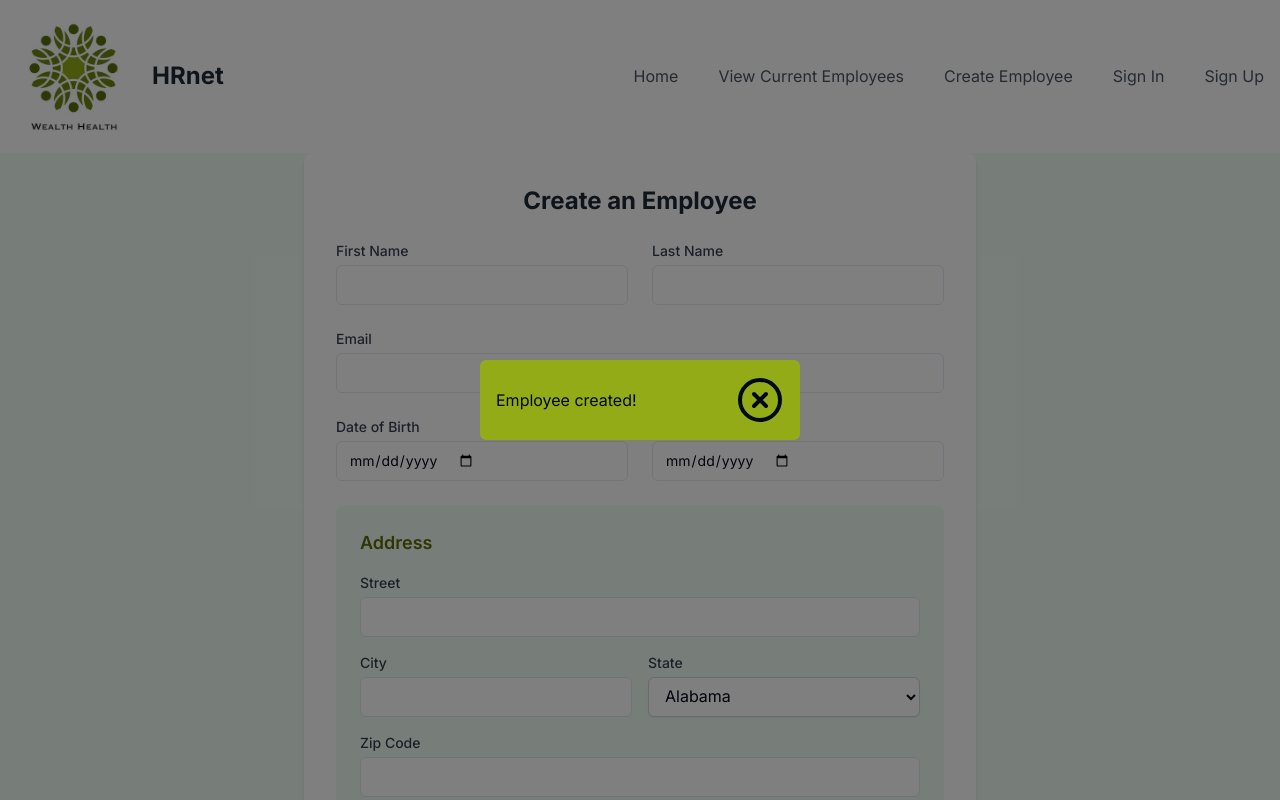
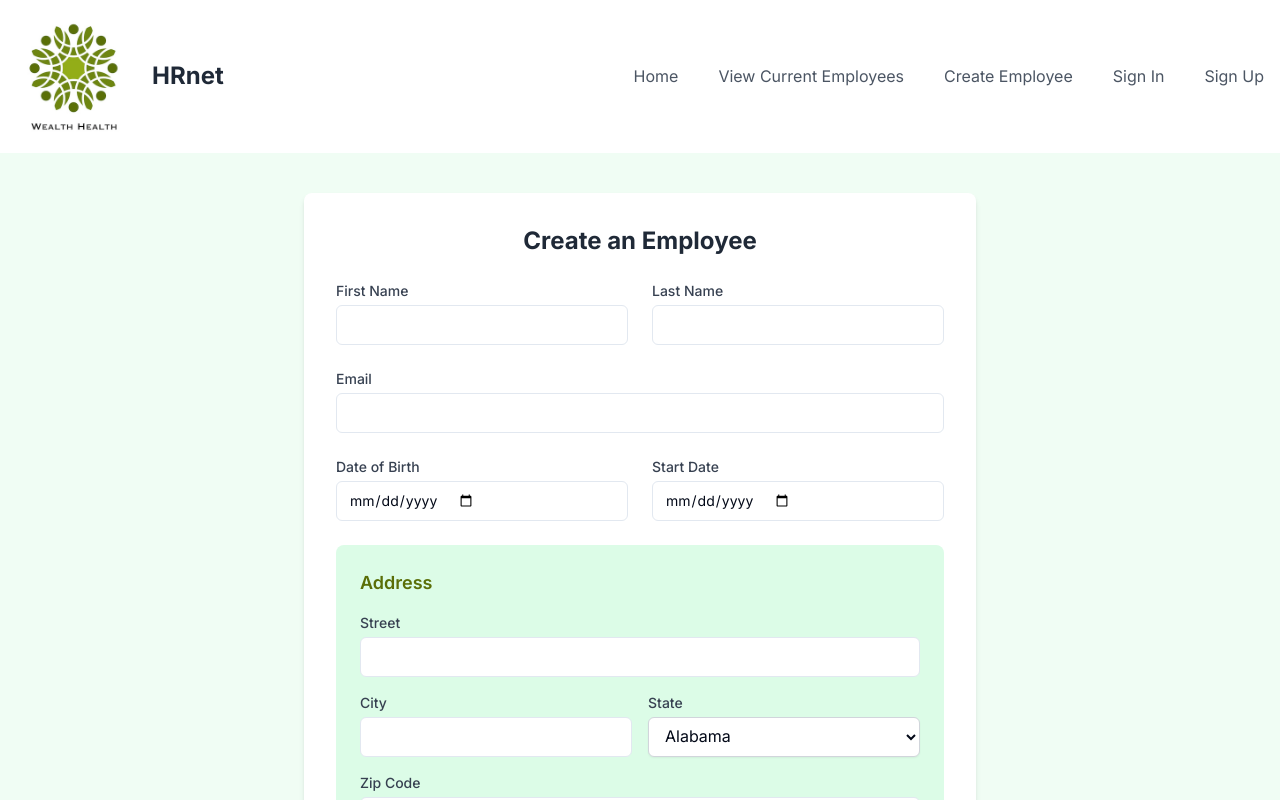
Before and after one commit to Gizmoux/wealth-health, a Next.js app: page /pages/create-employee in a window 1280 px wide. Shown: the top 800 px of the page. Built offline with nearby package versions, Linux system fonts and the light colour scheme.

Commit message:
Add footer in createEmployee Page

```diff
--- a/app/pages/create-employee/page.tsx
+++ b/app/pages/create-employee/page.tsx
@@ -6,8 +6,11 @@ import { zodResolver } from '@hookform/resolvers/zod';
 import { z } from 'zod';
 import { Input } from '@/components/ui/input';
 import { states } from '../../data/states';
+import { departments } from '@/app/data/departments';
 import Header from '@/app/components/Header';
 import Modal from '@/app/components/Modal';
+import Footer from '@/app/components/Footer';
+import DropDown from '@/app/components/DropDown';
 
 const schema = z.object({
 	firstName: z.string().min(1, { message: 'First name is required' }),
@@ -35,6 +38,8 @@ const CreateEmployee: React.FC = () => {
 	const [zipCode, setZipCode] = useState('');
 	const [department, setDepartment] = useState('Sales');
 	const [modalIsOpen, setModalIsOpen] = useState(false);
+	const stateNames = states.map(state => state.name);
+	const departmentNames = departments.map(department => department.name);
 	const {
 		register,
 		handleSubmit,
@@ -43,9 +48,7 @@ const CreateEmployee: React.FC = () => {
 	} = useForm<FormData>({
 		resolver: zodResolver(schema),
 	});
-	const onSubmit = (data: any) => {
-		alert('Submit : ' + JSON.stringify(data, null, 2));
-	};
+
 	const saveEmployee = () => {
 		const employees = JSON.parse(localStorage.getItem('employees') || '[]');
 		const employee = {
@@ -56,18 +59,20 @@ const CreateEmployee: React.FC = () => {
 			department,
 			street,
 			city,
-			state,
+			states,
 			zipCode,
 		};
 		employees.push(employee);
 		localStorage.setItem('employees', JSON.stringify(employees));
+		setModalIsOpen(true);
 	};
 
 	return (
 		<div className="w-full h-full mx-auto">
 			<Header />
+
 			<div className="flex justify-center items-center min-h-screen bg-green-50">
-				<div className="bg-white p-8 rounded-lg shadow-md w-full max-w-2xl">
+				<div className="bg-white p-8 rounded-lg shadow-md w-full max-w-2xl m-10">
 					<h2 className="text-2xl font-bold mb-6 text-center text-gray-800">
 						Create an Employee
 					</h2>
@@ -180,7 +185,7 @@ const CreateEmployee: React.FC = () => {
 							</div>
 						</div>
 
-						<div className="bg-green-50 p-6 rounded-lg">
+						<div className="bg-green-100 p-6 rounded-lg">
 							<h3 className="text-lg font-semibold mb-4 text-primary">
 								Address
 							</h3>
@@ -236,7 +241,7 @@ const CreateEmployee: React.FC = () => {
 										<select
 											id="state"
 											{...register('state')}
-											className="w-full bg-white border border-gray-300 rounded-md shadow-sm py-2 px-3 focus:outline-none focus:ring-blue-500 focus:border-blue-500"
+											className="w-full bg-white border border-gray-300 rounded-md shadow-sm py-2 px-3 focus:outline-none focus:ring-primary focus:border-primary-foreground"
 											value={state}
 											onChange={e => setState(e.target.value)}
 										>
@@ -308,7 +313,6 @@ const CreateEmployee: React.FC = () => {
 
 						<button
 							type="submit"
-							// onClick={saveEmployee}
 							className="w-full bg-primary text-white py-2 px-4 rounded-md hover:bg-primary-foreground focus:outline-none focus:ring-2 focus:ring-blue-500 focus:ring-offset-2 transition-colors duration-300"
 						>
 							Save
@@ -316,7 +320,12 @@ const CreateEmployee: React.FC = () => {
 					</form>
 				</div>
 			</div>
-			<Modal />
+			<DropDown items={departmentNames} />
+			<DropDown items={stateNames} />
+			{modalIsOpen && (
+				<Modal isOpen={modalIsOpen} onClose={() => setModalIsOpen(false)} />
+			)}
+			<Footer />
 		</div>
 	);
 };
```
